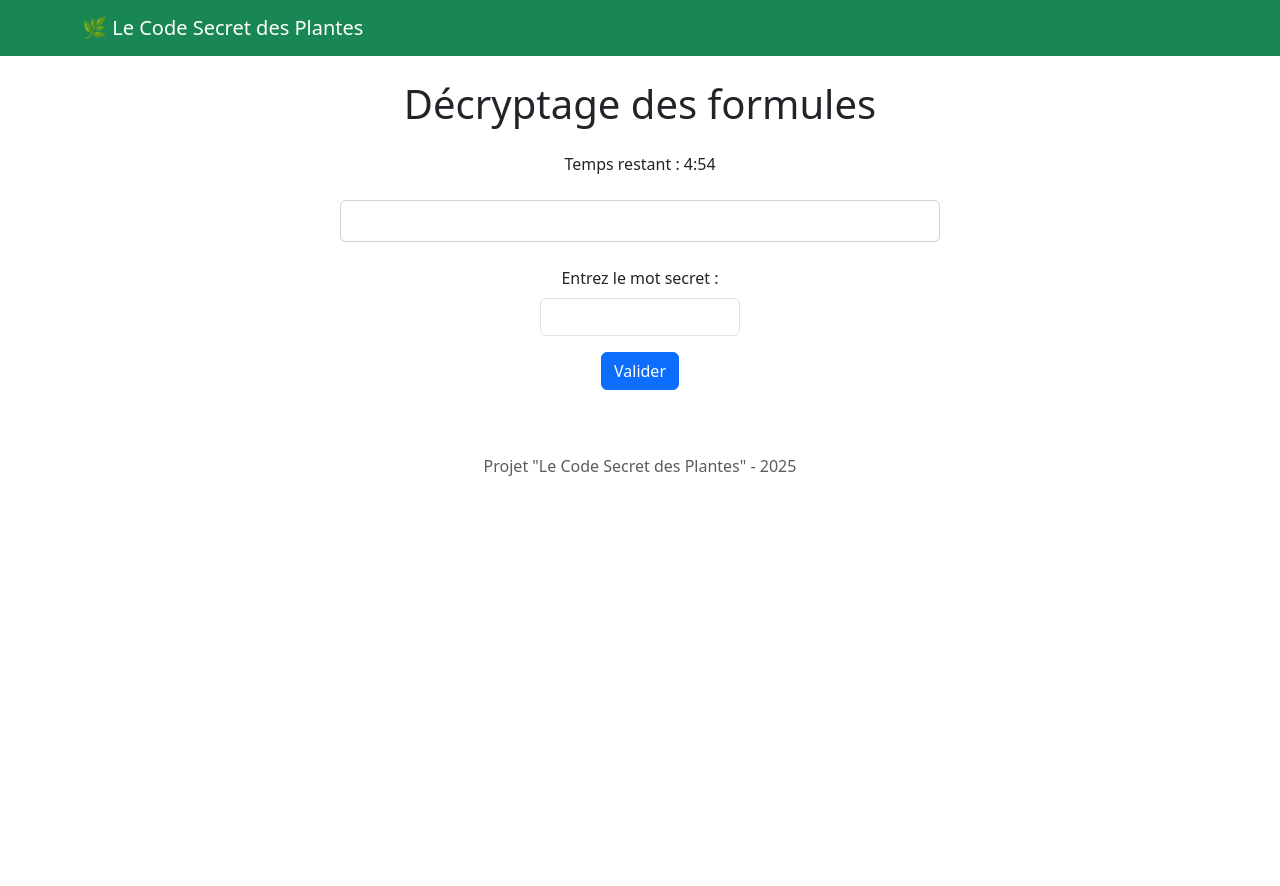
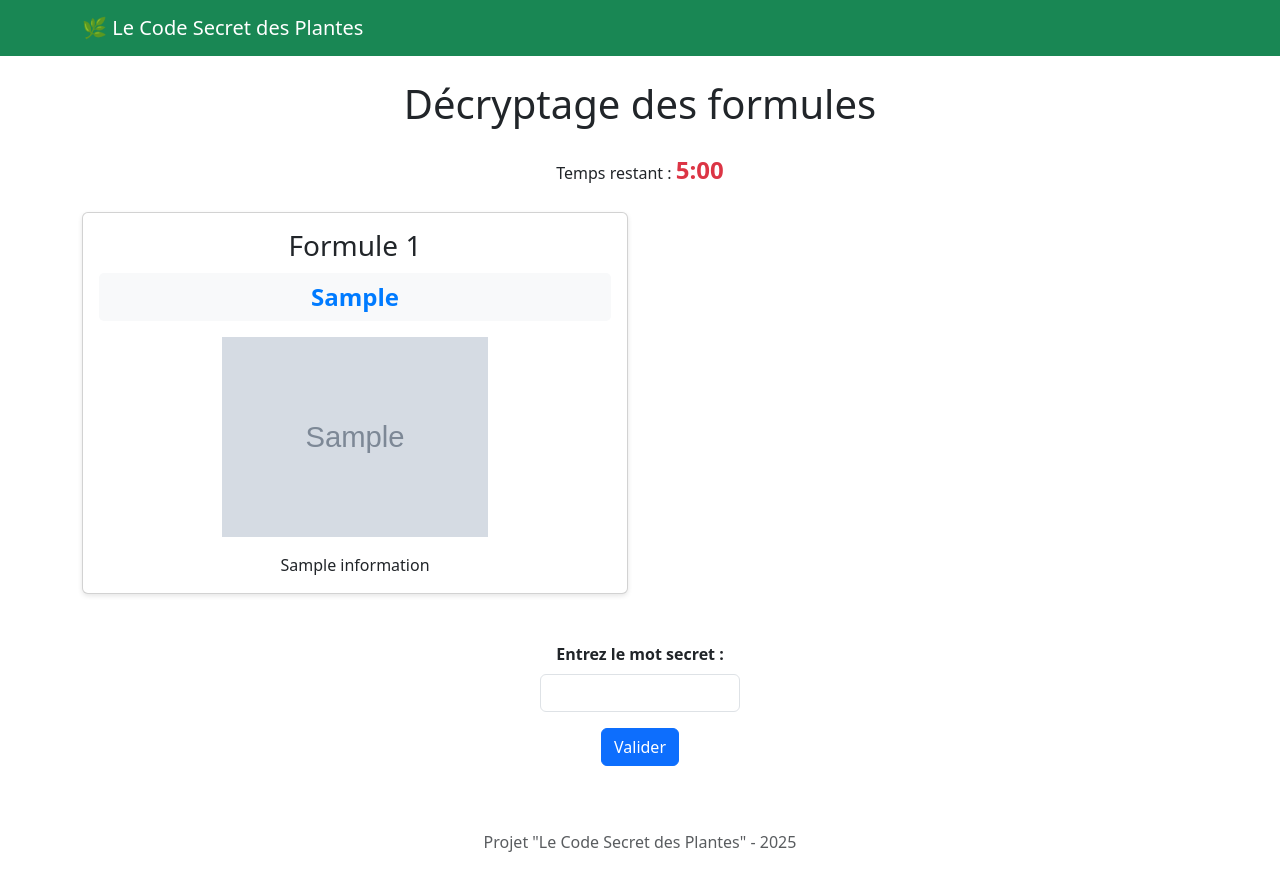
Before and after one commit to BelbazMelina/projetSI, a PHP site: template templates/jeu/decryptage.html.twig in a window 1280 px wide. Before the commit the page ends 476 px from the top, so only its background shows below. Run offline with PHP 8.4, Linux system fonts and the light colour scheme; the template is opened without the code that fills it: most values are stand-ins (such as "Sample title", 1, 10 or a date in 2020); grey boxes marked "Sample" are stand-in pictures; some libraries are stand-ins or nearby versions.

Commit message:
4eme commit

```diff
--- a/templates/jeu/accueil.html.twig
+++ b/templates/jeu/accueil.html.twig
@@ -16,6 +16,7 @@
             </div>
         </div>
 
-        <a href="{{ path('commencer_jeu') }}" class="btn btn-primary btn-lg mt-4">Commencer</a>
+       =
+        <a href="{{ path('commencer_jeu', {'from': 'accueil'}) }}" class="btn btn-primary">Commencer</a>
     </div>
 {% endblock %}
--- a/templates/jeu/decryptage.html.twig
+++ b/templates/jeu/decryptage.html.twig
@@ -6,28 +6,42 @@
     <div class="container">
         <h1 class="text-center my-4">Décryptage des formules</h1>
 
-        <div id="game-container" class="text-center">
+        <div id="game-container">
             <!-- Chronomètre global -->
-            <div class="timer mb-4">
+            <div class="timer mb-4 text-center">
                 Temps restant : <span id="global-timer">5:00</span>
             </div>
 
-            <!-- Formule chimique -->
-            <div id="molecule-container" class="text-center">
-                <div class="card mx-auto" style="max-width: 600px;">
-                    <div class="card-body">
-                        <h2 id="molecule-formula" class="card-title"></h2>
-                        <img id="molecule-image" src="" alt="Image de la molécule" class="img-fluid my-3" style="max-width: 300px;">
-                        <p id="molecule-info" class="card-text"></p>
+            <!-- Toutes les formules chimiques -->
+            <div class="row">
+                {% for molecule in molecules %}
+                    <div class="col-md-6 mb-4">
+                        <div class="card h-100">
+                            <div class="card-body text-center">
+                                <h3 class="card-title">Formule {{ loop.index }}</h3>
+                                <div class="formula-box mb-3">
+                                    <h4>{{ molecule.formuleChimique }}</h4>
+                                </div>
+                                {% if molecule.image %}
+                                    <img src="{{ asset('images/molecules/' ~ molecule.image) }}"
+                                         alt="Molécule {{ molecule.formuleChimique }}"
+                                         class="img-fluid mb-3"
+                                         style="max-height: 200px; width: auto;">
+                                {% endif %}
+                                <p class="card-text">{{ molecule.information }}</p>
+                            </div>
+                        </div>
                     </div>
-                </div>
+                {% endfor %}
             </div>
 
             <!-- Zone de réponse -->
             <div id="answer-zone" class="text-center mt-4">
                 <div class="form-group">
-                    <label for="final-code" class="mb-2">Entrez le mot secret :</label>
-                    <input type="text" id="final-code" class="form-control mx-auto" style="max-width: 200px;" maxlength="100">
+                    <label for="final-code" class="mb-2">
+                        <strong>Entrez le mot secret :</strong>
+                    </label>
+                    <input type="text" id="final-code" class="form-control mx-auto" style="max-width: 200px;">
                 </div>
                 <button id="validate-button" class="btn btn-primary mt-3">Valider</button>
             </div>
@@ -35,77 +49,109 @@
     </div>
 {% endblock %}
 
+{% block stylesheets %}
+    <style>
+        .card {
+            transition: transform 0.2s;
+            box-shadow: 0 2px 5px rgba(0,0,0,0.1);
+        }
+        .card:hover {
+            transform: scale(1.02);
+        }
+        .formula-box {
+            background-color: #f8f9fa;
+            padding: 10px;
+            border-radius: 5px;
+            margin: 10px 0;
+        }
+        .formula-box h4 {
+            margin: 0;
+            color: #007bff;
+            font-weight: bold;
+        }
+        #global-timer {
+            font-size: 1.5rem;
+            font-weight: bold;
+            color: #dc3545;
+        }
+    </style>
+{% endblock %}
+
 {% block javascripts %}
     <script>
         document.addEventListener('DOMContentLoaded', function() {
-            const molecules = {{ molecules|json_encode|raw }};
             const globalTimerElement = document.getElementById('global-timer');
-            const moleculeContainer = document.getElementById('molecule-container');
-            const moleculeFormula = document.getElementById('molecule-formula');
-            const moleculeImage = document.getElementById('molecule-image');
-            const moleculeInfo = document.getElementById('molecule-info');
             const validateButton = document.getElementById('validate-button');
             const finalCodeInput = document.getElementById('final-code');
 
-            let globalTimeLeft = 300; // 5 minutes
-            let currentMoleculeIndex = 0;
+            // Utiliser le temps restant passé par le contrôleur
+            let timeRemaining = {{ timeRemaining }}; // Ce temps est déjà calculé dans le contrôleur
 
             // Chronomètre global
             const globalTimer = setInterval(() => {
-                globalTimeLeft--;
-                const minutes = Math.floor(globalTimeLeft / 60);
-                const seconds = globalTimeLeft % 60;
+                if (timeRemaining <= 0) {
+                    clearInterval(globalTimer);
+                    window.location.href = "{{ path('resultat', {
+                        'success': false,
+                        'timeout': true,
+                        'parties_jouees': parties_jouees
+                    }) }}";
+                    return;
+                }
+
+                const minutes = Math.floor(timeRemaining / 60);
+                const seconds = timeRemaining % 60;
                 globalTimerElement.textContent = `${minutes}:${seconds < 10 ? '0' : ''}${seconds}`;
-
-                if (globalTimeLeft <= 0) {
-                    clearInterval(globalTimer);
-                    window.location.href = "{{ path('resultat', { success: false }) }}";
-                }
+                timeRemaining--;
             }, 1000);
 
-            // Affichage des molécules
-            function showNextMolecule() {
-                if (currentMoleculeIndex < molecules.length) {
-                    const molecule = molecules[currentMoleculeIndex];
-                    moleculeFormula.textContent = molecule.formuleChimique || molecule.formule;
-                    if (molecule.image) {
-                        moleculeImage.src = `/images/molecules/${molecule.image}`;
-                        moleculeImage.style.display = 'block';
-                    } else {
-                        moleculeImage.style.display = 'none';
-                    }
-                    moleculeInfo.textContent = molecule.information || '';
-                    currentMoleculeIndex++;
-                } else {
-                    clearInterval(moleculeTimer);
-                    moleculeContainer.innerHTML = '<h3>Toutes les molécules ont été affichées</h3>';
+            // Validation du mot secret
+            validateButton.addEventListener('click', function() {
+                const finalCode = finalCodeInput.value.trim().toUpperCase();
+
+                if (finalCode === '') {
+                    alert('Veuillez entrer un code');
+                    return;
                 }
-            }
 
-            const moleculeTimer = setInterval(showNextMolecule, 5000);
-            showNextMolecule(); // Afficher la première molécule immédiatement
-
-            // Validation du mot secret
-            validateButton.addEventListener('click', () => {
-                const finalCode = finalCodeInput.value.trim().toUpperCase();
+                // Désactiver le bouton pendant la validation
+                validateButton.disabled = true;
 
                 fetch('{{ path('validate_answer') }}', {
                     method: 'POST',
                     headers: {
-                        'Content-Type': 'application/json',
-                        'X-CSRF-TOKEN': '{{ csrf_token('validate_answer') }}'
+                        'Content-Type': 'application/json'
                     },
-                    body: JSON.stringify({ code: finalCode })
+                    body: JSON.stringify({
+                        code: finalCode,
+                        timeRemaining: timeRemaining
+                    })
                 })
-                    .then(response => response.json())
+                    .then(response => {
+                        if (!response.ok) {
+                            throw new Error('Erreur réseau');
+                        }
+                        return response.json();
+                    })
                     .then(data => {
                         if (data.redirectUrl) {
+                            clearInterval(globalTimer);
                             window.location.href = data.redirectUrl;
                         }
                     })
                     .catch(error => {
                         console.error('Erreur:', error);
+                        validateButton.disabled = false;
+                        alert('Une erreur est survenue lors de la validation');
                     });
+            });
+
+            // Permettre la validation avec la touche Entrée
+            finalCodeInput.addEventListener('keypress', function(event) {
+                if (event.key === 'Enter') {
+                    event.preventDefault();
+                    validateButton.click();
+                }
             });
         });
     </script>
```
Also changed, not shown: src/Controller/JeuController.php (+56 -14 lines), templates/jeu/resultat.html.twig (+8 -5 lines).
